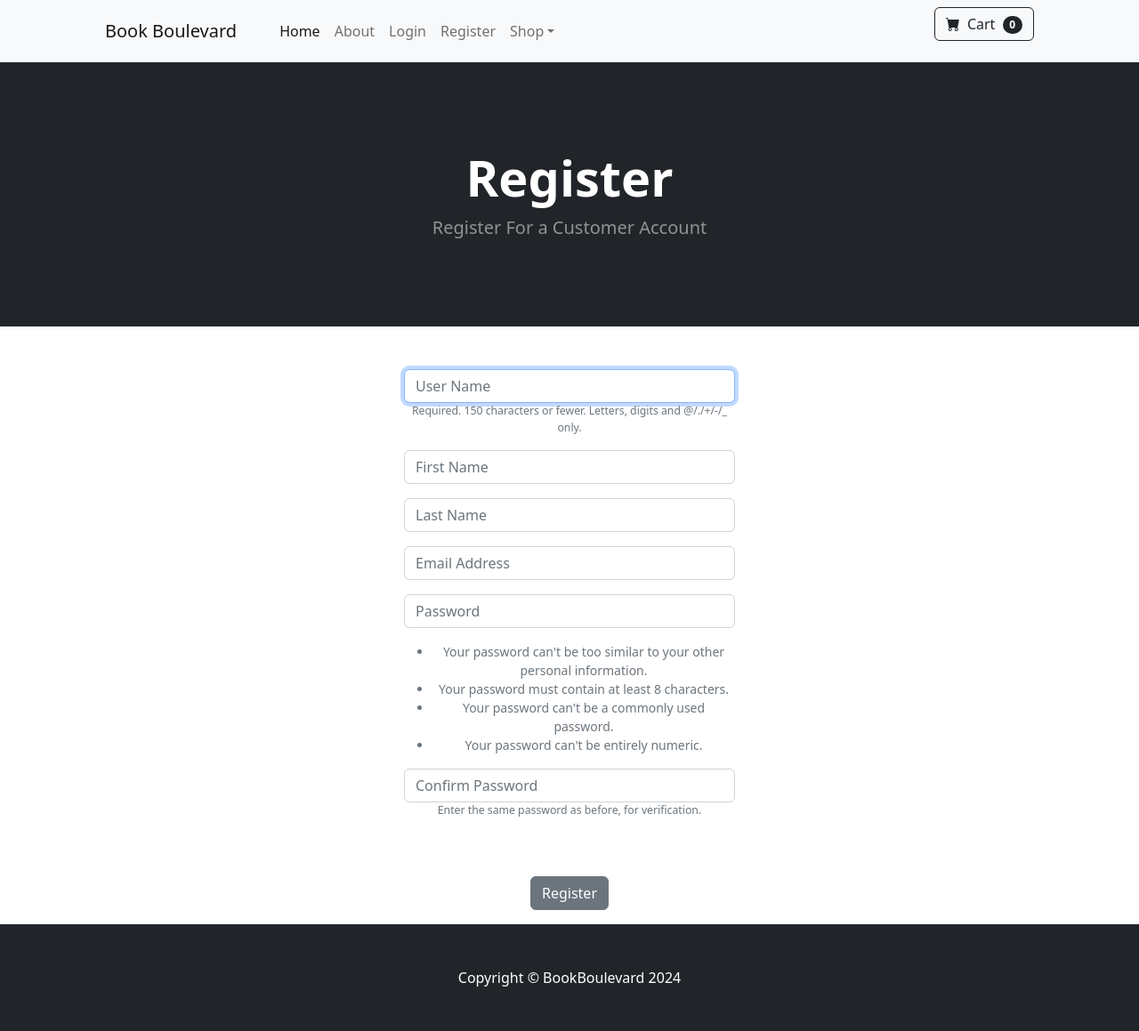
After one commit to Aleks1014/BookBoulevard, a Django app: page /register/ in a window 1280 px wide. The commit adds this page. Shown: the whole page at 89% size. Run offline with Django 5.2, Linux system fonts and the light colour scheme; some libraries are stand-ins or nearby versions.

Commit message:
Register form created

```diff
--- /dev/null
+++ b/store/forms.py
@@ -0,0 +1,37 @@
+from django.contrib.auth.models import User
+from django.contrib.auth.forms import UserCreationForm
+from django import forms
+
+
+class SignUpForm(UserCreationForm):
+    email = forms.EmailField(label="",
+                             widget=forms.TextInput(attrs={'class': 'form-control', 'placeholder': 'Email Address'}))
+    first_name = forms.CharField(label="", max_length=100,
+                                 widget=forms.TextInput(attrs={'class': 'form-control', 'placeholder': 'First Name'}))
+    last_name = forms.CharField(label="", max_length=100,
+                                widget=forms.TextInput(attrs={'class': 'form-control', 'placeholder': 'Last Name'}))
+
+    class Meta:
+        model = User
+        fields = ('username', 'first_name', 'last_name', 'email', 'password1', 'password2')
+
+    def __init__(self, *args, **kwargs):
+        super(SignUpForm, self).__init__(*args, **kwargs)
+
+        self.fields['username'].widget.attrs['class'] = 'form-control'
+        self.fields['username'].widget.attrs['placeholder'] = 'User Name'
+        self.fields['username'].label = ''
+        self.fields[
+            'username'].help_text = '<span class="form-text text-muted"><small>Required. 150 characters or fewer. Letters, digits and @/./+/-/_ only.</small></span>'
+
+        self.fields['password1'].widget.attrs['class'] = 'form-control'
+        self.fields['password1'].widget.attrs['placeholder'] = 'Password'
+        self.fields['password1'].label = ''
+        self.fields[
+            'password1'].help_text = '<ul class="form-text text-muted small"><li>Your password can\'t be too similar to your other personal information.</li><li>Your password must contain at least 8 characters.</li><li>Your password can\'t be a commonly used password.</li><li>Your password can\'t be entirely numeric.</li></ul>'
+
+        self.fields['password2'].widget.attrs['class'] = 'form-control'
+        self.fields['password2'].widget.attrs['placeholder'] = 'Confirm Password'
+        self.fields['password2'].label = ''
+        self.fields[
+            'password2'].help_text = '<span class="form-text text-muted"><small>Enter the same password as before, for verification.</small></span>'
--- a/store/templates/navbar.html
+++ b/store/templates/navbar.html
@@ -10,6 +10,7 @@
                         <li class="nav-item"><a class="nav-link" href="{% url 'logout' %}">Logout</a></li>
                         {% else %}
                         <li class="nav-item"><a class="nav-link" href="{% url 'login' %}">Login</a></li>
+                        <li class="nav-item"><a class="nav-link" href="{% url 'register' %}">Register</a></li>
                         {% endif %}
 
                         <li class="nav-item dropdown">
--- /dev/null
+++ b/store/templates/register.html
@@ -0,0 +1,27 @@
+{% extends 'base.html' %}
+{% block content%}
+     <header class="bg-dark py-5">
+                <div class="container px-4 px-lg-5 my-5">
+                    <div class="text-center text-white">
+                        <h1 class="display-4 fw-bolder">Register</h1>
+                        <p class="lead fw-normal text-white-50 mb-0">Register For a Customer Account</p>
+                    </div>
+                </div>
+     </header>
+
+<br/><br/>
+<div class="container">
+<!--         <div class="row">-->
+             <center>
+                <div class="col-4">
+                   <form method="POST" action="{% url 'register' %}">
+                       {% csrf_token %}
+                        {{ form.as_p }}
+                       <br/><br/>
+                       <button type="submit" class="btn btn-secondary">Register</button>
+                    </form>
+                </div>
+             </center>
+<!--         </div>-->
+</div>
+{% endblock %}
--- a/store/urls.py
+++ b/store/urls.py
@@ -6,4 +6,5 @@ urlpatterns = [
     path('about/', views.about, name='about'),
     path('login', views.login_user, name='login'),
     path('logout/', views.logout_user, name='logout'),
+    path('register/', views.register_user, name='register'),
 ]
--- a/store/views.py
+++ b/store/views.py
@@ -2,12 +2,16 @@ from django.shortcuts import render, redirect
 from .models import Product
 from django.contrib.auth import authenticate, login, logout
 from django.contrib import messages
+from django.contrib.auth.models import User
+from django.contrib.auth.forms import UserCreationForm
+from django import forms
+from .forms import SignUpForm
 
 
 # Create your views here.
 def home(request):
     products = Product.objects.all()[:4]
-    return render(request,'home.html', {'products': products})
+    return render(request, 'home.html', {'products': products})
 
 
 def about(request):
@@ -34,3 +38,24 @@ def logout_user(request):
     logout(request)
     messages.success(request, 'Successfully logout.')
     return redirect('home')
+
+
+def register_user(request):
+    form = SignUpForm()
+    if request.method == 'POST':
+        form = SignUpForm(request.POST)
+        if form.is_valid():
+            form.save()
+            username = form.cleaned_data['username']
+            password = form.cleaned_data['password1']
+            # log in user
+            user = authenticate(username=username, password=password)
+            login(request, user)
+            messages.success(request, 'You have registered successfully.')
+            return redirect('home')
+        else:
+            messages.error(request, 'There was a problem registering. Please try again.')
+            return redirect('register')
+
+    else:
+        return render(request, 'register.html', {'form': form})
```
